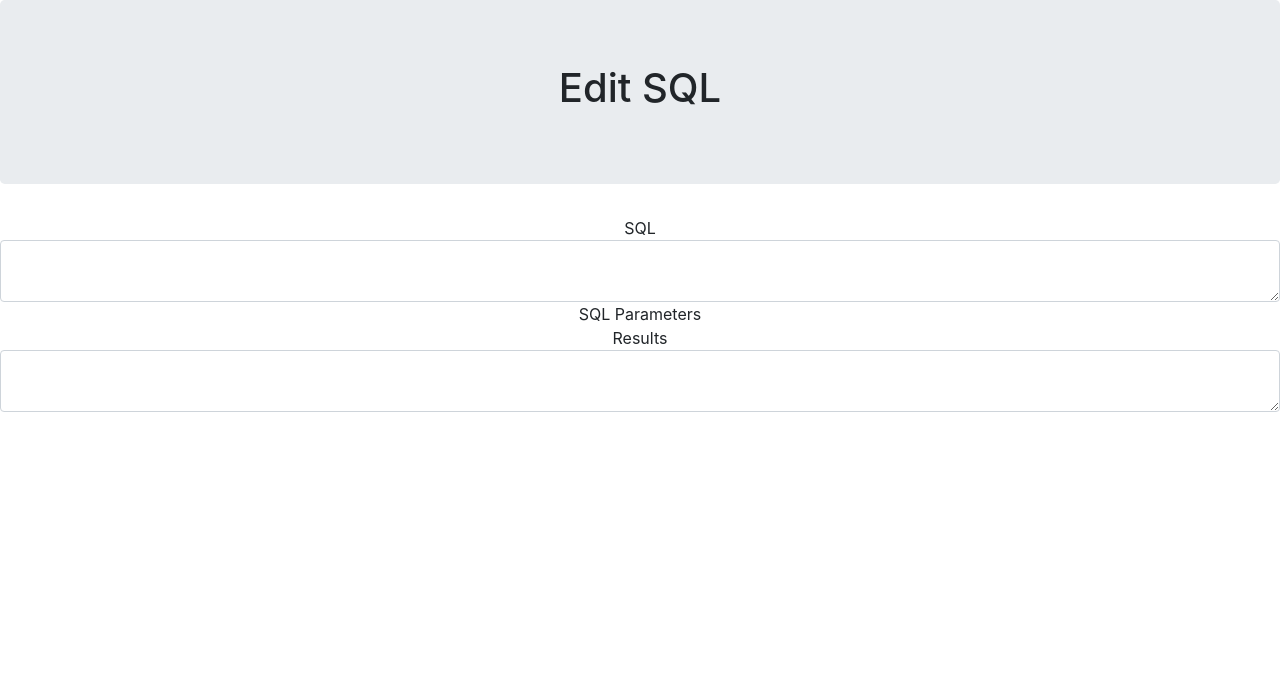
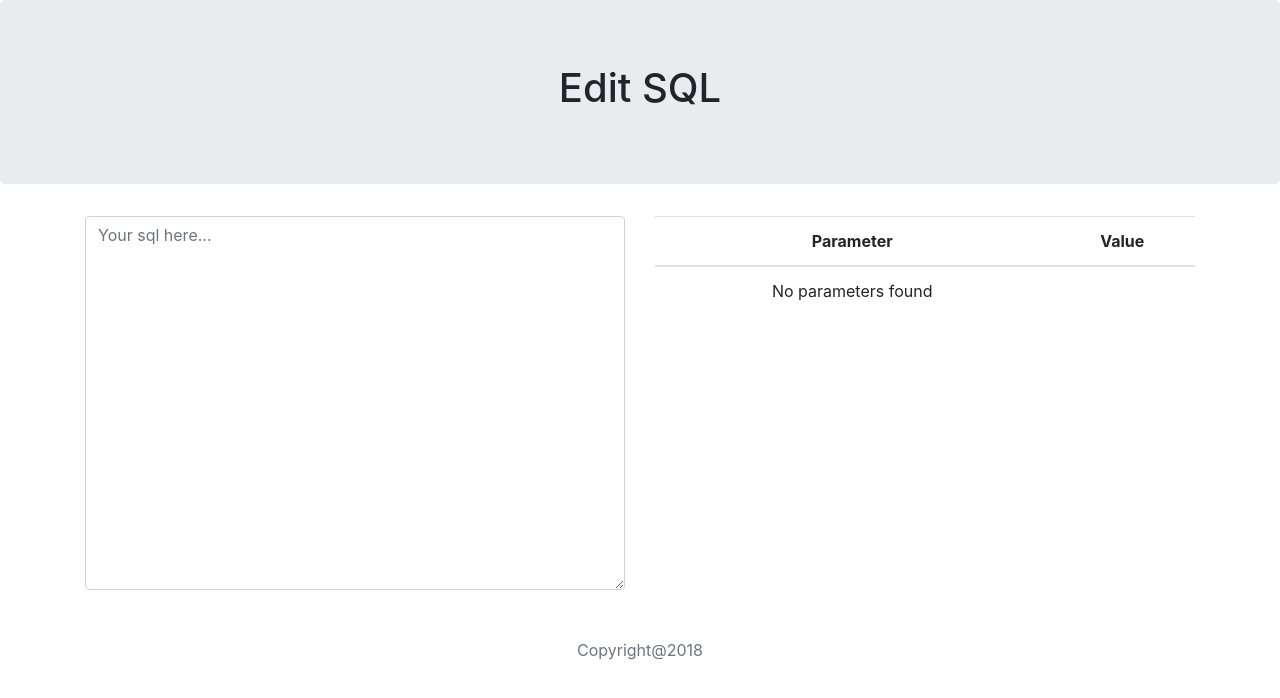
Before and after one commit to nishanthd/edit-sql, a React (Create React App) app: page / in a window 1280 px wide. Shown: the top 698 px of the page. Built offline with nearby package versions, Linux system fonts and the light colour scheme.

Commit message:
added layout design

```diff
--- a/src/App.js
+++ b/src/App.js
@@ -1,45 +1,68 @@
-import React, { Component } from 'react';
-import logo from './logo.svg';
-import './App.css';
-
+import React, { Component } from "react";
+import logo from "./logo.svg";
+import "./App.css";
+const box = {
+  overflowY: "auto",
+  maxHeight: "500px",
+  minHeight: "300px"
+};
 class App extends Component {
   Header() {
     return (
       <div className="jumbotron">
         <h1>Edit SQL</h1>
-      </div>);
+      </div>
+    );
   }
   SqlBox() {
     return (
       <div>
-        <textarea className="form-control" name="sql"></textarea>
+        <textarea rows="15" placeHolder="Your sql here..." wrap="true" className="form-control" name="sql" />
       </div>
-    )
+    );
   }
-  Parameters(){
+  Parameters() {
     return (
-      <table></table>
-    )
+      <div>
+        <table className="table">
+          <thead>
+            <th>Parameter</th>
+            <th>Value</th>
+          </thead>
+          <tbody>
+            <tr>
+              <td>No parameters found</td>
+            </tr>
+          </tbody>
+        </table>
+      </div>
+    );
   }
-  Result(){
+  Footer() {
     return (
-      <textarea className="form-control" name="result"></textarea>
-    )
+      <footer className="bd-footer text-muted">
+        <div className="container-fluid p-3 p-md-5">Copyright@2018</div>
+      </footer>
+    );
   }
   render() {
     return (
       <div className="App">
-        <this.Header></this.Header>
-        SQL
-        <this.SqlBox></this.SqlBox>
-        <div>SQL Parameters</div>
-        <this.Parameters></this.Parameters>
-        <div>Results</div>
-        <this.Result></this.Result>
+        <this.Header />
+        <div className="container">
+          <div className="row" style={box}>
+            <div className="col-6">
+              <this.SqlBox />
+            </div>
+            <div className="col-6">
+              <this.Parameters />
+            </div>
+          </div>
+        </div>
+        <this.Footer />
       </div>
     );
   }
-
 }
 
 export default App;
```
Also changed, not shown: src/components/sqlEditor.js (added, +7 -0 lines).
